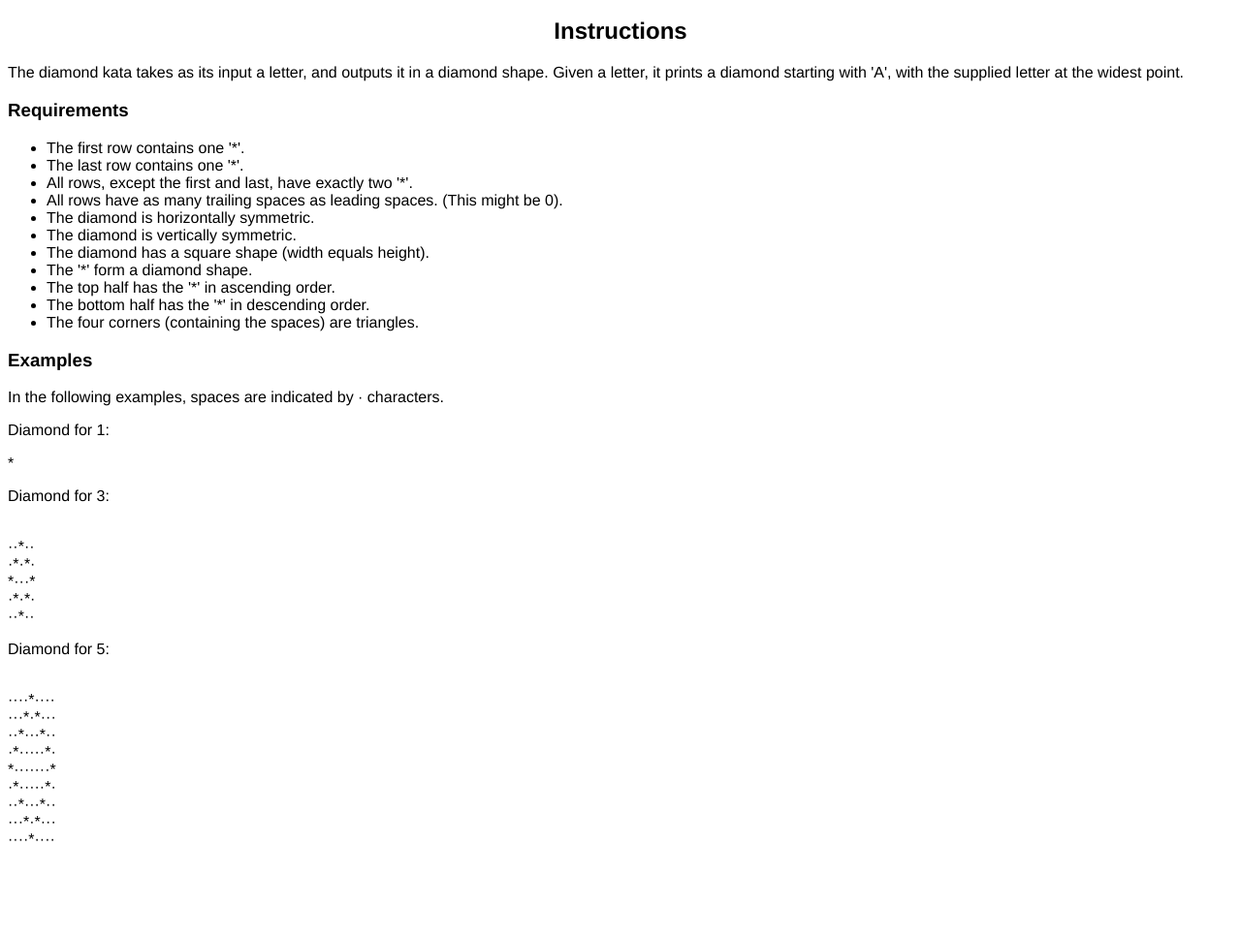
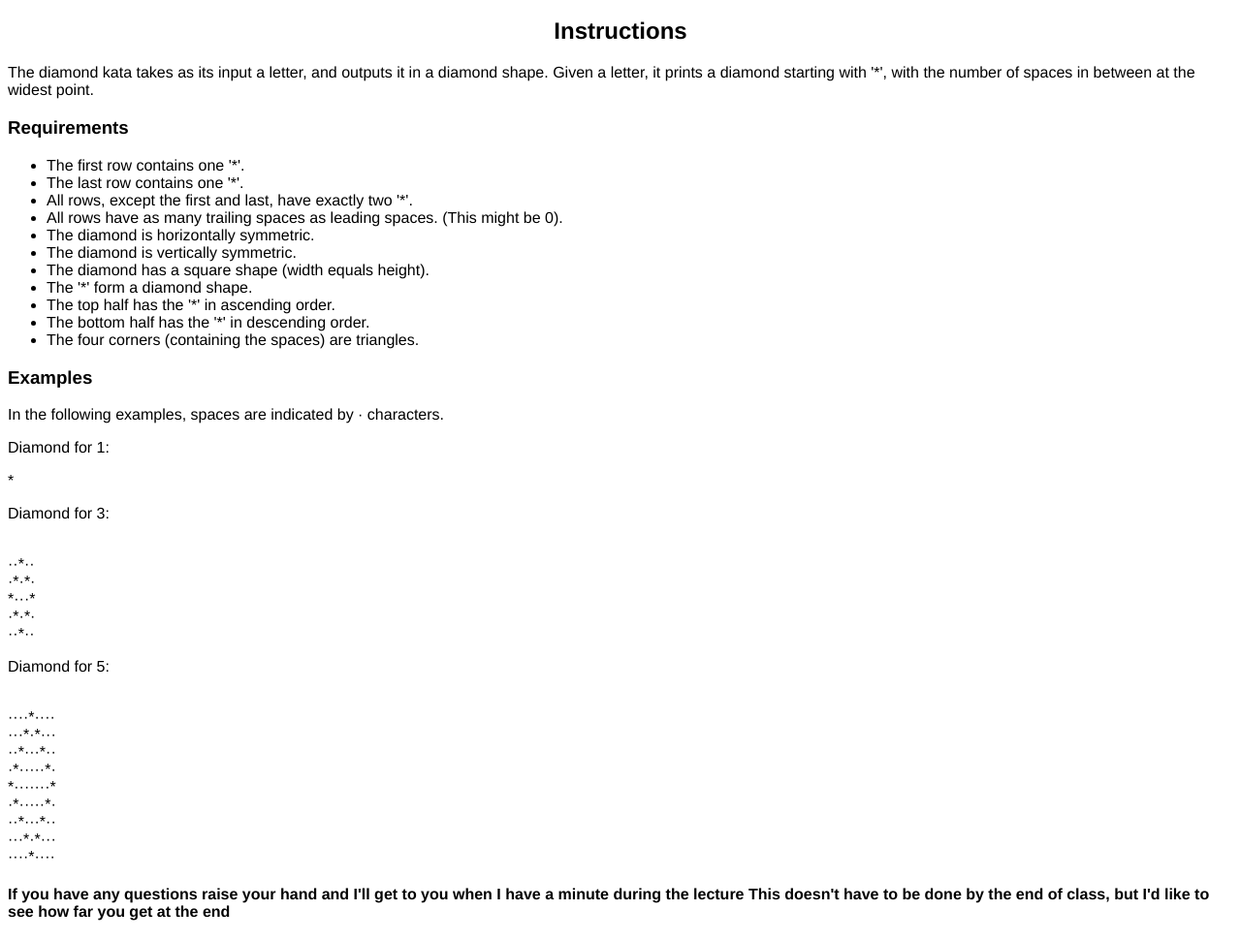
Before and after one commit to 19rthompson/19rthompson.github.io, a plain HTML site: page index.html in a window 1280 px wide. Shown: the part 48-1020 px from the top of the page at 97% size. Before the commit the page ends 939 px from the top, so only its background shows below. Drawn offline with Linux system fonts and the light colour scheme.

Commit message:
diamond excersise final

```diff
--- a/index.html
+++ b/index.html
@@ -10,7 +10,7 @@
 <section class="instructions c-textual-content --large px-20 lg:px-32 py-20 lg:py-24">
 <h2>Instructions</h2>
 <p>The diamond kata takes as its input a letter, and outputs it in a diamond shape.
-Given a letter, it prints a diamond starting with 'A', with the supplied letter at the widest point.</p>
+Given a letter, it prints a diamond starting with '*', with the number of spaces in between at the widest point.</p>
 <h3 id="h-requirements">Requirements</h3>
 <ul>
 <li>The first row contains one '*'.</li>
@@ -50,6 +50,8 @@ Given a letter, it prints a diamond starting with 'A', with the supplied letter
 ···*·*···
 ····*····
 </code></pre>
+<h4>If you have any questions raise your hand and I'll get to you when I have a minute during the lecture
+    This doesn't have to be done by the end of class, but I'd like to see how far you get at the end</h4>
 
 
     </body>
```
